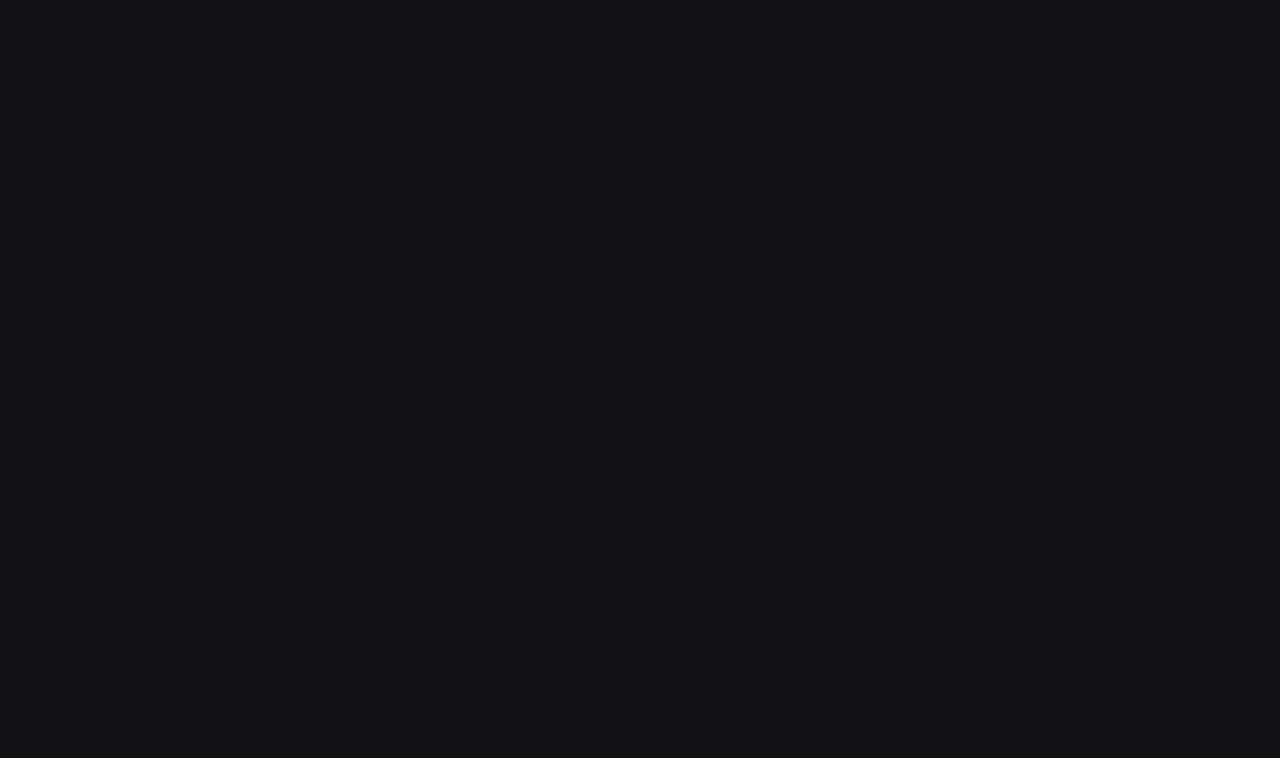
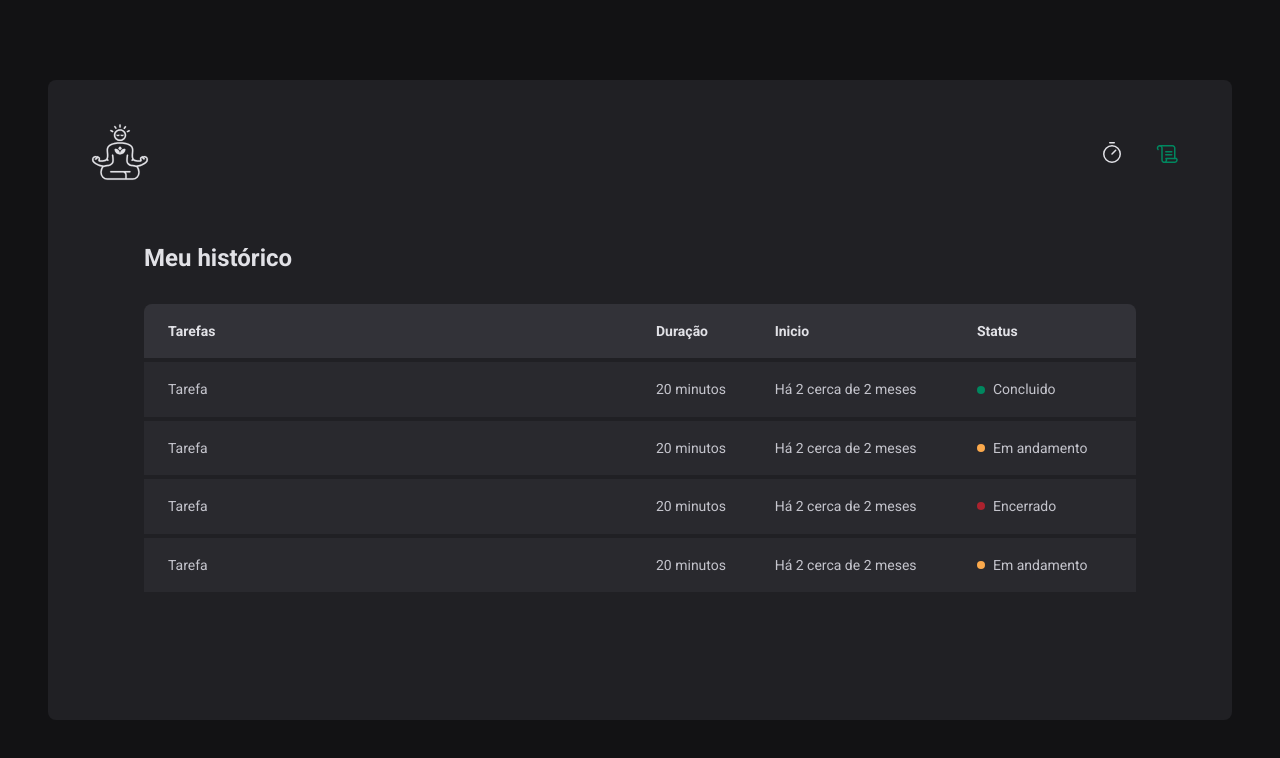
Before and after one commit to bchavs12/focus-time-app, a React (Vite) app: page /historic in a window 1280 px wide. Before the commit this address had no page. Shown: the top 758 px of the page. Built offline with nearby package versions, Linux system fonts and the light colour scheme.

Commit message:
feat: historic page & dynamic style status w/props

```diff
--- a/src/Router.tsx
+++ b/src/Router.tsx
@@ -8,7 +8,7 @@ export function Router() {
     <Routes>
       <Route path="/" element={<DefaultLayout />}>
         <Route path="/" element={<Home />} />
-        <Route path="/history" element={<Historic />} />
+        <Route path="/historic" element={<Historic />} />
       </Route>
     </Routes>
   );
--- a/src/components/Header/index.tsx
+++ b/src/components/Header/index.tsx
@@ -15,7 +15,7 @@ export function Header() {
         <NavLink to="/" title="Timer">
           <Timer size={24} />
         </NavLink>
-        <NavLink to="/history" title="Histórico">
+        <NavLink to="/historic" title="Histórico">
           <Scroll size={24} />
         </NavLink>
       </nav>
--- a/src/pages/Historic/index.tsx
+++ b/src/pages/Historic/index.tsx
@@ -1,7 +1,56 @@
+import { HistoricContainer, HistoricList, Status } from "./styles";
+
 export function Historic() {
   return (
-    <>
-      <h1>Historic Page</h1>
-    </>
+    <HistoricContainer>
+      <h1>Meu histórico</h1>
+
+      <HistoricList>
+        <table>
+          <thead>
+            <tr>
+              <th>Tarefas</th>
+              <th>Duração</th>
+              <th>Inicio</th>
+              <th>Status</th>
+            </tr>
+          </thead>
+          <tbody>
+            <tr>
+              <td>Tarefa</td>
+              <td>20 minutos</td>
+              <td>Há 2 cerca de 2 meses</td>
+              <td>
+                <Status statusColor="green">Concluido</Status>
+              </td>
+            </tr>
+            <tr>
+              <td>Tarefa</td>
+              <td>20 minutos</td>
+              <td>Há 2 cerca de 2 meses</td>
+              <td>
+                <Status statusColor="yellow">Em andamento</Status>
+              </td>
+            </tr>
+            <tr>
+              <td>Tarefa</td>
+              <td>20 minutos</td>
+              <td>Há 2 cerca de 2 meses</td>
+              <td>
+                <Status statusColor="red">Encerrado</Status>
+              </td>
+            </tr>
+            <tr>
+              <td>Tarefa</td>
+              <td>20 minutos</td>
+              <td>Há 2 cerca de 2 meses</td>
+              <td>
+                <Status statusColor="yellow">Em andamento</Status>
+              </td>
+            </tr>
+          </tbody>
+        </table>
+      </HistoricList>
+    </HistoricContainer>
   );
 }
--- /dev/null
+++ b/src/pages/Historic/styles.ts
@@ -0,0 +1,86 @@
+import styled from "styled-components";
+
+export const HistoricContainer = styled.main`
+  flex: 1;
+  padding: 3.5rem;
+
+  display: flex;
+  flex-direction: column;
+
+  h1 {
+    font-size: 1.5rem;
+    color: ${(props) => props.theme["gray-100"]};
+  }
+`;
+
+export const HistoricList = styled.div`
+  flex: 1;
+  overflow: auto;
+  margin-top: 2rem;
+
+  table {
+    width: 100%;
+    border-collapse: collapse;
+    min-width: 600px;
+
+    th {
+      background-color: ${(props) => props.theme["gray-600"]};
+      padding: 1rem;
+      text-align: left;
+      color: ${(props) => props.theme["gray-100"]};
+      font-size: 0.875rem;
+      line-height: 1.6;
+
+      &:first-child {
+        border-top-left-radius: 8px;
+        padding-left: 1.5rem;
+      }
+
+      &:last-child {
+        border-top-right-radius: 8px;
+        padding-right: 1.5rem;
+      }
+    }
+
+    td {
+      background-color: ${(props) => props.theme["gray-700"]};
+      border-top: 4px solid ${(props) => props.theme["gray-800"]};
+      padding: 1rem;
+      font-size: 0.875rem;
+      line-height: 1.6;
+
+      &:first-child {
+        width: 50%;
+        padding-left: 1.5rem;
+      }
+
+      &:last-child {
+        padding-right: 1.5rem;
+      }
+    }
+  }
+`;
+
+const STATUS_COLORS = {
+  yellow: "yellow-500",
+  green: "green-500",
+  red: "red-500",
+} as const;
+
+interface StatusProps {
+  statusColor: keyof typeof STATUS_COLORS;
+}
+// Pesquisar sobre props em components StyledComponents
+export const Status = styled.span<StatusProps>`
+  display: flex;
+  align-items: center;
+  gap: 0.5rem;
+
+  &::before {
+    content: "";
+    width: 0.5rem;
+    height: 0.5rem;
+    border-radius: 50%;
+    background: ${(props) => props.theme[STATUS_COLORS[props.statusColor]]};
+  }
+`;
```
